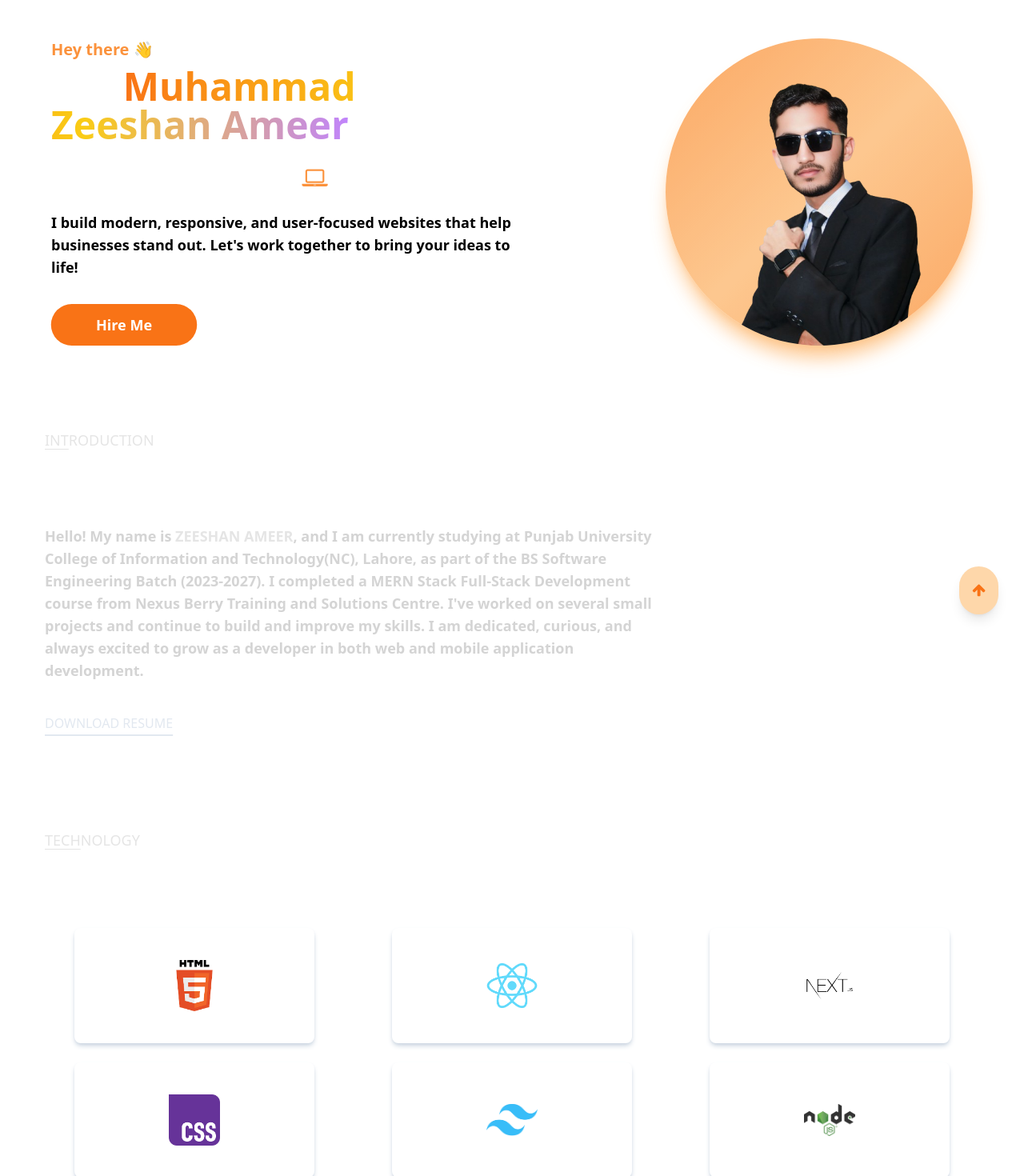
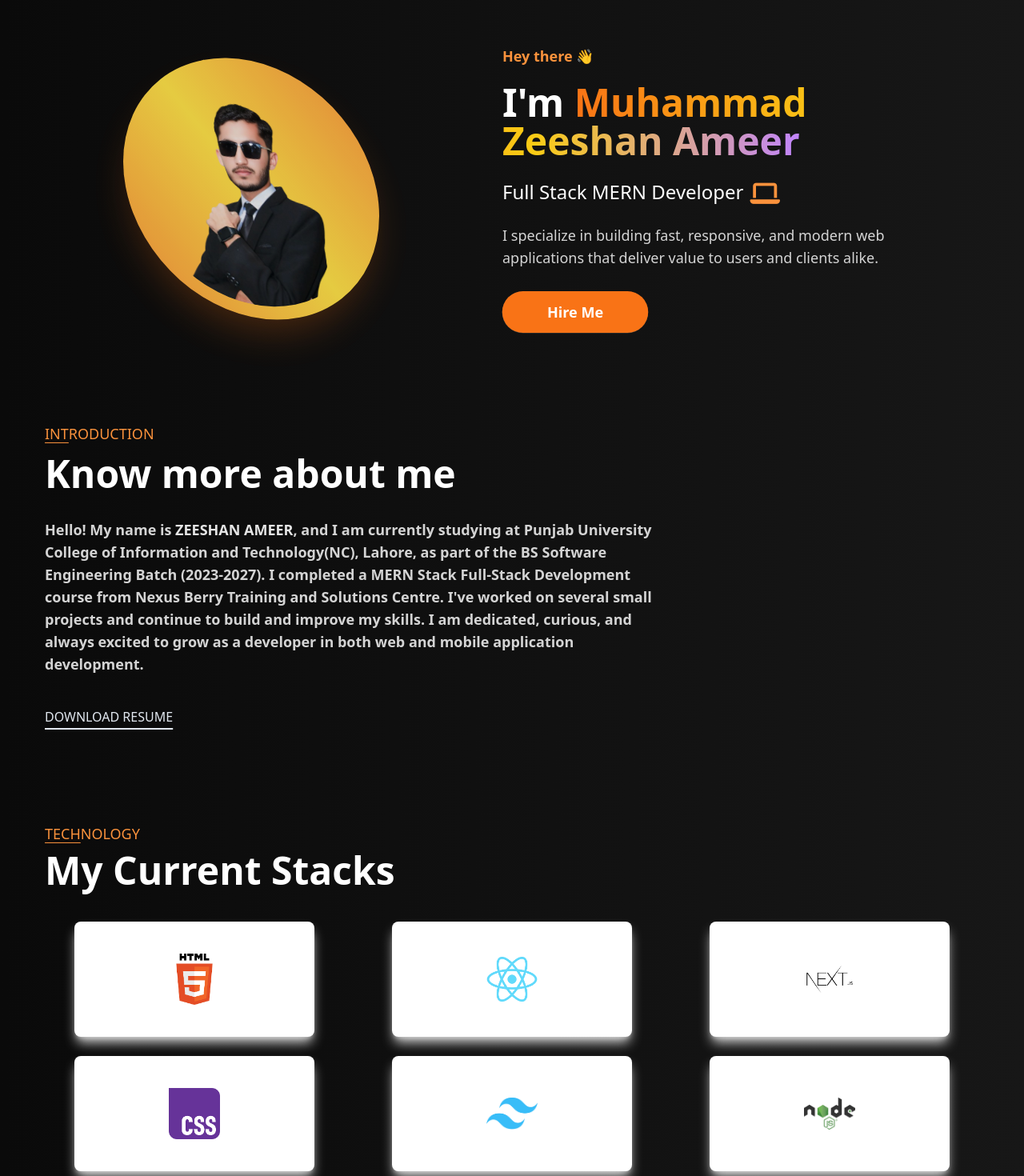
Before and after one commit to zeeshan92git/My_Portfolio, a React (Vite) app: page / in a window 1280 px wide. Shown: the top 1470 px of the page at 80% size. Built offline with nearby package versions, Linux system fonts and the light colour scheme.

Commit message:
UI change

```diff
--- a/package.json
+++ b/package.json
@@ -10,8 +10,8 @@
     "preview": "vite preview"
   },
   "dependencies": {
+    "@fortawesome/fontawesome-free": "^6.7.2",
     "aos": "^2.3.4",
-    "font-awesome": "^4.7.0",
     "react": "^19.0.0",
     "react-dom": "^19.0.0",
     "tailwindcss": "^3.4.3"
--- a/src/App.jsx
+++ b/src/App.jsx
@@ -25,7 +25,7 @@ function App() {
   return (
     <>
 
-      <div className="scroll-smooth  bg-gradient-to-r dark:from-gray-950 dark:via-gray-800 dark:to-gray-900 dark:text-white min-h-screen">
+      <div className="scroll-smooth  bg-gradient-to-r from-neutral-950  to-neutral-900 text-white min-h-screen">
         <section id="home">
           <Hero />
         </section>
--- a/src/components/About.jsx
+++ b/src/components/About.jsx
@@ -5,7 +5,7 @@ function About() {
     <section className="w-full px-4 sm:px-8 md:px-14 py-10 sm:py-14  " id="about">
 
       <div className="flex flex-col gap-1 items-start mb-8">
-        <p className="text-lg text-neutral-200 font-extralight">
+        <p className="text-lg text-orange-400 font-extralight">
           <span className="underline decoration-0 underline-offset-4">INT</span>RODUCTION
         </p>
 
--- a/src/components/Hero.jsx
+++ b/src/components/Hero.jsx
@@ -2,33 +2,52 @@ import React from 'react';
 
 function Hero() {
   return (
-    <section className="relative  py-12 px-4 sm:px-6 md:px-12 lg:px-16 transition-colors duration-500">
-      <div className="flex flex-col-reverse lg:flex-row items-center justify-between gap-12 max-w-7xl mx-auto">
+    <section className="relative py-14 px-5 sm:px-8 md:px-16 lg:px-20  text-white">
+      <div className="max-w-7xl mx-auto flex flex-col lg:flex-row items-center gap-14 lg:gap-20">
 
-        {/* Text Section */}
-        <div className="w-full lg:w-1/2 text-center lg:text-left">
-          <p className="text-orange-400 font-semibold text-base sm:text-lg md:text-xl mb-2">Hey there 👋</p>
+        {/* Image First Always */}
+        <div className="w-full lg:w-[45%] flex justify-center">
+          <div className="relative w-52 h-52 sm:w-64 sm:h-64 md:w-72 md:h-72 lg:w-80 lg:h-80 group">
 
-          <h1 className="text-3xl sm:text-4xl md:text-5xl font-bold leading-tight text-white mb-4">
+            <div className="absolute inset-0 rounded-full bg-gradient-to-tr from-orange-400 via-yellow-300 to-orange-400 opacity-90
+          skew-y-12  group-hover:-skew-y-12 transition-all duration-500 z-0 shadow-2xl shadow-orange-500/30
+          flex items-center justify-center overflow-hidden">
+
+              <img
+                src="./profile-img.png"
+                alt="Profile"
+                className="w-[90%] h-[90%] object-contain rounded-full"
+              />
+            </div>
+
+          </div>
+        </div>
+
+        {/* Text Content */}
+        <div className="w-full lg:w-[55%] text-center lg:text-left space-y-5">
+
+          <p className="text-orange-400 font-semibold text-base sm:text-lg">Hey there 👋</p>
+
+          <h1 className="text-3xl sm:text-4xl md:text-5xl font-bold leading-snug">
             I'm <span className="text-transparent bg-clip-text bg-gradient-to-r from-orange-500 via-yellow-400 to-purple-400">
               Muhammad Zeeshan Ameer
             </span>
           </h1>
 
-          <h2 className="mb-6 flex gap-3 justify-center lg:justify-start items-center">
-            <p className="animate-text-shadow text-lg sm:text-xl md:text-2xl font-medium text-white max-w-fit">
+          <div className="flex justify-center lg:justify-start items-center gap-2">
+            <p className="animate-text-shadow text-lg sm:text-xl md:text-2xl font-medium">
               Full Stack MERN Developer
             </p>
-            <i className="fa fa-laptop text-2xl sm:text-3xl text-orange-400  mt-2" aria-hidden="true"></i>
-          </h2>
+            <i className="fa fa-laptop text-2xl sm:text-3xl text-orange-400 mt-1"></i>
+          </div>
 
-          <p className=" dark:text-neutral-300 text-sm sm:text-base md:text-lg mb-8 max-w-xl font-semibold mx-auto lg:mx-0">
-            I build modern, responsive, and user-focused websites that help businesses stand out. Let's work together to bring your ideas to life!
+          <p className="text-neutral-300 text-sm sm:text-base md:text-lg font-medium max-w-xl mx-auto lg:mx-0">
+            I specialize in building fast, responsive, and modern web applications that deliver value to users and clients alike.
           </p>
 
-          <div className="flex justify-center  items-center lg:justify-start">
+          <div className="flex justify-center lg:justify-start pt-2">
             <a
-              href="mailto:zeeshanameer576@gmail.com?subject=Let's%20Work%20Together&body=Hi%20Zeeshan,%0AI'm%20interested%20in%20your%20portfolio%20project.%0ALet's%20connect!"
+              href="mailto:zeeshanameer576@gmail.com?subject=Let's%20Work%20Together"
               className="px-8 sm:px-14 py-2 sm:py-3 bg-orange-500 text-white text-base sm:text-lg rounded-full font-semibold shadow-lg hover:bg-orange-400 transition animate-scale-shadow"
             >
               Hire Me
@@ -36,27 +55,11 @@ function Hero() {
           </div>
         </div>
 
-        {/* Image Section */}
-        <div className="relative w-60 h-60 sm:w-72 sm:h-72 md:w-80 md:h-80 lg:w-96 lg:h-96 group">
-
-          {/* Glowing Gradient Background */}
-          <div className="absolute inset-0 rounded-full  bg-gradient-to-tl from-orange-400 via-orange-300 to-orange-400 opacity-80
-           group-hover:blur-[4px] group-hover:scale-105 transition-all duration-500 z-0 shadow-xl shadow-orange-300"></div>
-
-          {/* Centered Profile Image */}
-          <div className="absolute inset-0 flex items-center justify-center z-10">
-            <img
-              src="./profile-img.png"
-              alt="Profile"
-              className="w-full h-full object-contain  rounded-full"
-            />
-          </div>
-
-        </div>
-      </div>
 
 
+      </div>
     </section>
+
   );
 }
 
--- a/src/components/Projects.jsx
+++ b/src/components/Projects.jsx
@@ -28,15 +28,15 @@ export default function Projects() {
   return (
     <section id="projects" className="w-full p-6 sm:p-10 md:p-14 overflow-x-hidden">
       <div className="pt-2 mb-5 md:mb-10">
-        <p className="text-lg text-neutral-100 font-extralight">
+        <p className="text-lg text-orange-400 font-extralight">
           <span className="underline decoration-0 underline-offset-4">PR</span>OJECTS
         </p>
         <p className="sm:text-5xl text-3xl font-bold text-white mt-2">Here is some of my work.</p>
         <p className="mt-3 sm:text-2xl text-neutral-100 leading-relaxed">
           Believes in progress through learning <br /> and mastery through practice.
         </p>
-        <p className="mt-6 sm:mt-8 underline decoration-2 underline-offset-8 text-slate-200 hover:text-orange-500 transition">
-          <a href="https://github.com/zeeshan92git" target="_blank" rel="noopener noreferrer">VISIT MY GITHUB</a>
+        <p className="mt-6 sm:mt-8 underline decoration-2 underline-offset-8 text-slate-200 ">
+          <a href="https://github.com/zeeshan92git" target="_blank" rel="noopener noreferrer" className='hover:text-orange-500 transition'>VISIT MY GITHUB</a>
         </p>
       </div>
 
@@ -46,7 +46,7 @@ export default function Projects() {
             <div
               key={index}
               data-aos={index%2 == 0 ? `zoom-in-right` : `zoom-in-left`}
-              className="w-full max-w-sm bg-slate-800 rounded-2xl shadow-inner  shadow-neutral-100 transition-all duration-300 overflow-hidden flex flex-col"
+              className="w-full max-w-sm bg-neutral-800 rounded-xl shadow-inner  shadow-neutral-300 transition-all duration-300 overflow-hidden flex flex-col"
             >
               <div className="w-full h-48 sm:h-60 md:h-64 overflow-hidden">
                 <img
--- a/src/components/ScrollToTop.jsx
+++ b/src/components/ScrollToTop.jsx
@@ -1,30 +1,43 @@
-import React, { useState } from 'react';
+import React, { useEffect, useState } from 'react';
 
 function ScrollToTop() {
+  const [showButton, setShowButton] = useState(false);
   const [clicked, setClicked] = useState(false);
+
+  useEffect(() => {
+    const handleScroll = () => {
+      // Show button after scrolling down 300px
+      setShowButton(window.scrollY > 300);
+    };
+
+    // Attach the scroll event listener
+    window.addEventListener('scroll', handleScroll);
+
+    // Clean up on unmount
+    return () => {
+      window.removeEventListener('scroll', handleScroll);
+    };
+  }, []);
 
   const scrollToTop = () => {
     setClicked(true);
+    window.scrollTo({ top: 0, behavior: 'smooth' });
 
-    window.scrollTo({
-      top: 0,
-      behavior: 'smooth',
-    });
-
-    // Reset the click state after a short delay
-    setTimeout(() => setClicked(false), 100); // back to default
+    setTimeout(() => setClicked(false), 100);
   };
 
   return (
-    <div
-      onClick={scrollToTop}
-      className={`fixed bottom-8 right-8 p-4 rounded-full shadow-lg cursor-pointer transition-colors duration-300
-          bg-orange-200 text-orange-500  hover:text-orange-100 hover:bg-orange-500`}
-    >
-      <i className="fa fa-arrow-up md:text-lg text-sm" aria-hidden="true"></i>
-
-
-    </div>
+    <>
+      {showButton && (
+        <div
+          onClick={scrollToTop}
+          className={`fixed bottom-8 right-8 p-2 rounded-full cursor-pointer transition-all duration-300
+            bg-orange-200 text-orange-500 hover:text-white hover:bg-orange-500 shadow-lg z-50`}
+        >
+          <i className="fa fa-arrow-up md:text-lg text-sm font-bold" aria-hidden="true"></i>
+        </div>
+      )}
+    </>
   );
 }
 
--- a/src/components/Stack.jsx
+++ b/src/components/Stack.jsx
@@ -6,7 +6,7 @@ function TechStack() {
       <section id='stack' className='w-full p-6 sm:p-10 md:p-14 overflow-x-hidden overflow-y-hidden'>
 
         <div className='pt-2 mb-7 md:mb-10'>
-          <p className="text-lg text-neutral-200 font-extralight">
+          <p className="text-lg text-orange-400 font-extralight">
             <span className="underline decoration-0 underline-offset-4">TECH</span>NOLOGY
           </p>
           <p className="sm:text-5xl text-3xl font-bold text-white mt-2">My Current Stacks</p>
@@ -21,7 +21,7 @@ function TechStack() {
                 key={i}
                 data-aos="fade-up"
                 data-aos-duration="600"
-                className="bg-white rounded-lg sm:w-full w-3/4 md:p-10 p-6 flex justify-center items-center shadow-md shadow-slate-300"
+                className="bg-white rounded-lg sm:w-full w-3/4 md:p-10 p-6 flex justify-center items-center shadow-lg shadow-neutral-300"
               >
                 <a href="#" target="_blank" rel="noopener noreferrer">
                   <img src={`./${src}`} className="w-12 h-12 sm:w-16 sm:h-16 object-contain" alt={src} />
@@ -37,7 +37,7 @@ function TechStack() {
                 key={i}
                 data-aos="fade-up"
                 data-aos-duration="600"
-                className="bg-white rounded-lg sm:w-full w-3/4 md:p-10 p-6 flex justify-center items-center shadow-md shadow-slate-300"
+                className="bg-white rounded-lg sm:w-full w-3/4 md:p-10 p-6 flex justify-center items-center shadow-lg shadow-neutral-300"
               >
                 <a href="#" target="_blank" rel="noopener noreferrer">
                   <img src={`./${src}`} className="w-12 h-12 sm:w-16 sm:h-16 object-contain" alt={src} />
@@ -53,7 +53,7 @@ function TechStack() {
                 key={i}
                 data-aos="fade-up"
                 data-aos-duration="600"
-                className="bg-white rounded-lg sm:w-full w-3/4 md:p-10 p-6 flex justify-center items-center shadow-md shadow-slate-300"
+                className="bg-white rounded-lg sm:w-full w-3/4 md:p-10 p-6 flex justify-center items-center shadow-lg shadow-neutral-300"
               >
                 <a href="#" target="_blank" rel="noopener noreferrer">
                   <img src={`./${src}`} className="w-12 h-12 sm:w-16 sm:h-16 object-contain" alt={src} />
--- a/src/index.css
+++ b/src/index.css
@@ -1,4 +1,4 @@
-@import 'font-awesome/css/font-awesome.min.css';
+@import '@fortawesome/fontawesome-free/css/all.min.css';
 
 @tailwind base;
 @tailwind components;
```
Also changed, not shown: src/components/Footer.jsx (+31 -46 lines), 1 other file (tests, documents, lock files or other folders).
